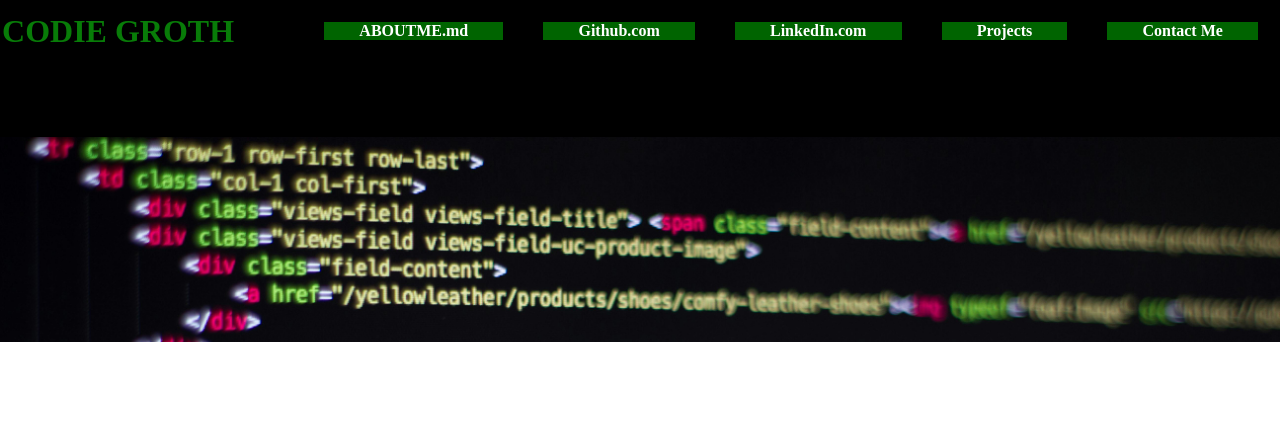
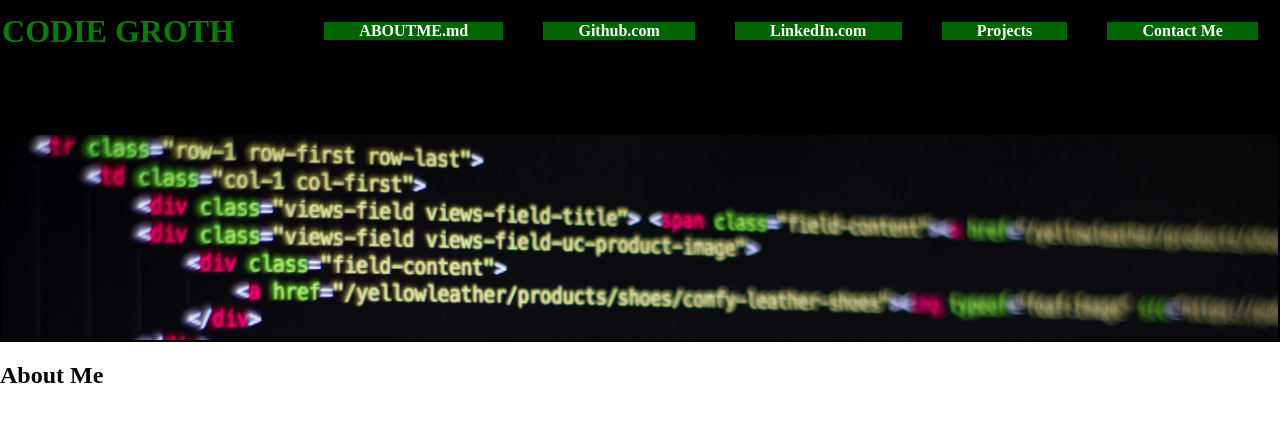
Before and after one commit to codiemaureen/codieCodes, a Next.js app: page / in a window 1280 px wide. Shown: the top 422 px of the page. Built offline with nearby package versions, Linux system fonts and the light colour scheme.

Commit message:
Adding about me component

```diff
--- /dev/null
+++ b/src/app/component/AboutMe.jsx
@@ -0,0 +1,9 @@
+const AboutMe = () => {
+  return (
+    <div>
+      <h2 className="aboutHeader">About Me</h2>
+    </div>
+  )
+}
+
+export default AboutMe
--- a/src/app/globals.css
+++ b/src/app/globals.css
@@ -8,7 +8,7 @@ body {
   min-height: 35vh;
   max-height: 35vh;
   flex-direction: column;
-  position: fixed;
+  position: relative;
   overflow: hidden;
   background-color: black;
 }
--- a/src/app/page.jsx
+++ b/src/app/page.jsx
@@ -1,9 +1,8 @@
-
+import AboutMe from "./component/AboutMe";
 
 export default function Home() {
   return (
     <>
-
     <div className="nav-container">
       <h1>Codie Groth</h1>
       <div className="nav-item">ABOUTME.md</div>
@@ -11,10 +10,12 @@ export default function Home() {
       <div className="nav-item">LinkedIn.com</div>
       <div className="nav-item">Projects</div>
       <div className="nav-item">Contact Me</div>
-  </div>
       <header className="header">
         <img src='/pexels-pixabay-270632.jpg' alt="" className="header-image" />
       </header>
+    </div>
+    <AboutMe />
     </>
+
   );
 }
```
Lines whose indentation alone changed are shown as unchanged.
